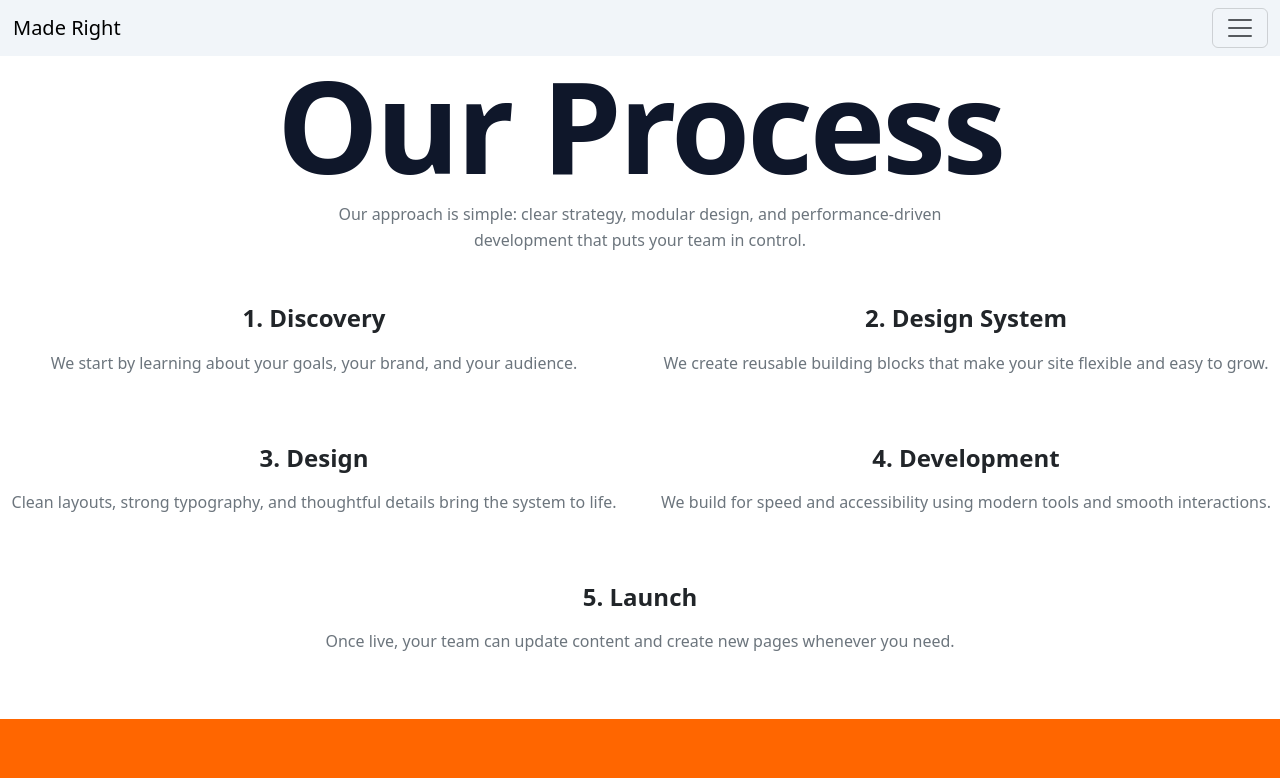
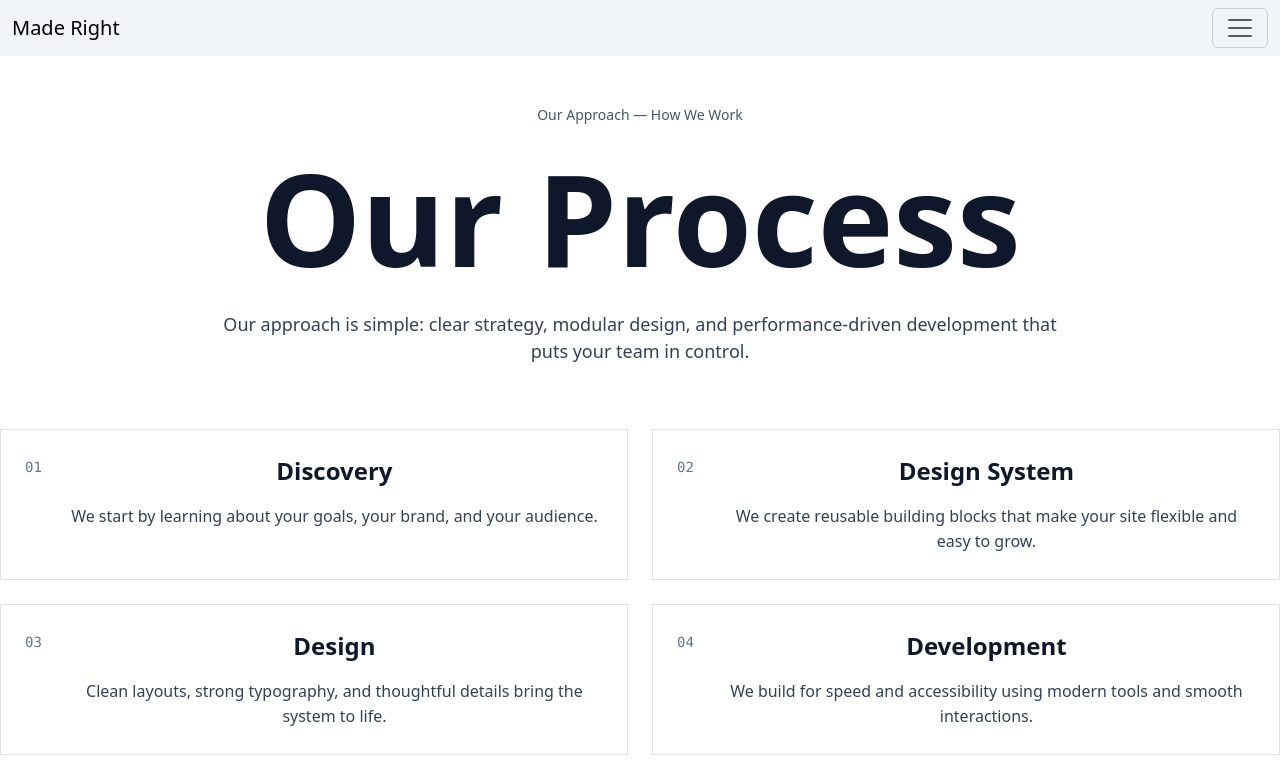
Before and after one commit to alexgoodestudio/maderight.studio, a React (Create React App) app: page /process in a window 1280 px wide. Shown: the top 778 px of the page. Built offline with nearby package versions, Linux system fonts and the light colour scheme.

Commit message:
process page /nav bar styling

```diff
--- a/src/App.js
+++ b/src/App.js
@@ -1,12 +1,16 @@
 import './App.css';
 import Layout from "./Layout";
+import Banner from "./Components/Banner";
+import Footer from "./Components/Footer";
 
 function App() {
   return (
-    <div className="App bg-white" >
-      <header className="App-header">
+    <div className="App" >
+
         <Layout />
-      </header>
+        <Banner/>
+        <Footer/>
+
     </div>
   );
 }
--- a/src/Components/Banner.js
+++ b/src/Components/Banner.js
@@ -24,7 +24,7 @@ function Banner() {
   });
 
   return (
-    <div className="banner-container bg-orange">
+    <div className="banner-container bg-green-900">
       <span ref={textRef} className="banner-text text-white">
          How can we help you make an impact? Lets talk about it.
       </span>
--- a/src/Components/Footer.js
+++ b/src/Components/Footer.js
@@ -4,7 +4,7 @@ function Footer() {
   return (
     <footer className="text-sm bg-slate-100 text-slate-800 py-4 px-5 ">
       <div className="max-w-6xl mx-auto text-center">
-        © {year} • Made Right Studios
+        © <span className="font-mono">{year}</span> • Made Right Studios
       </div>
     </footer>
   );
--- a/src/Components/Nav.js
+++ b/src/Components/Nav.js
@@ -1,6 +1,7 @@
 import React, { useState, useRef, useEffect } from "react";
 import { gsap } from "gsap";
 import "bootstrap/dist/css/bootstrap.min.css";
+import { Link } from "react-router-dom";
 
 function Nav() {
   const [isOpen, setIsOpen] = useState(false);
@@ -28,7 +29,9 @@ function Nav() {
     <nav className="navbar navbar-light bg-slate-100 text-slate-800 flex flex-col text-start">
       {/* Always fixed header row */}
       <div className="container-fluid d-flex justify-content-between align-items-center">
-        <button className="navbar-brand btn btn-link p-0">Made Right</button>
+        <Link to="/" className="navbar-brand text-decoration-none text-slate-800">
+          Made Right
+        </Link>
         <button
           className="navbar-toggler d-block"
           type="button"
@@ -37,7 +40,6 @@ function Nav() {
           <span className="navbar-toggler-icon"></span>
         </button>
       </div>
-
       {/* Collapsible content */}
       <div
         className={`w-100 px-3 mt-2 ${isOpen ? "d-block" : "d-none"}`}
--- a/src/Components/Opener.js
+++ b/src/Components/Opener.js
@@ -25,7 +25,7 @@ function Opener() {
   }, []);
 
   return (
-    <div className="vh-100 bg-orange d-flex justify-content-center align-items-center">
+    <div className="vh-100 bg-green-900 d-flex justify-content-center align-items-center">
       <section className="text-center text-dark">
         <h1
           className="text-opener eighties text-white d-flex justify-content-center"
@@ -49,8 +49,8 @@ function Opener() {
             </span>
           </span>
         </h1>
-        <h4 className="text-xl text-white mb-5">
-          A Creative Web Design and Technology Studio.
+        <h4 className="text-3xl light text-white mb-5">
+          An independent creative web design and technology studio.
         </h4>
       </section>
     </div>
--- a/src/Components/OurProcess.js
+++ b/src/Components/OurProcess.js
@@ -1,67 +1,155 @@
+import React, { useRef } from 'react';
+import { gsap } from 'gsap';
+import { useGSAP } from '@gsap/react';
 import Footer from "./Footer";
 import Banner from "./Banner";
 import Nav from "./Nav";
 
 function OurProcess() {
+  const containerRef = useRef();
+  const headingRef = useRef();
+  const subtitleRef = useRef();
+  const metadataRef = useRef();
+  const stepRefs = useRef([]);
+
+  useGSAP(() => {
+    const steps = stepRefs.current.filter(Boolean);
+
+    gsap.fromTo([headingRef.current, subtitleRef.current, metadataRef.current],
+      { opacity: 0, y: 20 },
+      {
+        opacity: 1,
+        y: 0,
+        duration: 0.8,
+        stagger: 0.1,
+        ease: "power2.out"
+      }
+    );
+
+    gsap.fromTo(steps,
+      { opacity: 0, y: 15 },
+      {
+        opacity: 1,
+        y: 0,
+        duration: 0.6,
+        stagger: 0.08,
+        ease: "power2.out",
+        delay: 0.3
+      }
+    );
+
+    steps.forEach((step) => {
+      if (!step) return;
+
+      const stepNumber = step.querySelector('.step-number');
+      const stepContent = step.querySelector('.step-content');
+
+      step.addEventListener('mouseenter', () => {
+        gsap.to(step, { y: -4, duration: 0.3, ease: "power2.out" });
+        gsap.to(stepNumber, { color: '#0f172a', duration: 0.3, ease: "power2.out" });
+        gsap.to(stepContent, { x: 8, duration: 0.3, ease: "power2.out" });
+      });
+
+      step.addEventListener('mouseleave', () => {
+        gsap.to(step, { y: 0, duration: 0.3, ease: "power2.out" });
+        gsap.to(stepNumber, { color: '#64748b', duration: 0.3, ease: "power2.out" });
+        gsap.to(stepContent, { x: 0, duration: 0.3, ease: "power2.out" });
+      });
+    });
+
+  }, { scope: containerRef });
+
+  const processSteps = [
+    {
+      number: "01",
+      title: "Discovery",
+      description: "We start by learning about your goals, your brand, and your audience."
+    },
+    {
+      number: "02",
+      title: "Design System",
+      description: "We create reusable building blocks that make your site flexible and easy to grow."
+    },
+    {
+      number: "03",
+      title: "Design",
+      description: "Clean layouts, strong typography, and thoughtful details bring the system to life."
+    },
+    {
+      number: "04",
+      title: "Development",
+      description: "We build for speed and accessibility using modern tools and smooth interactions."
+    },
+    {
+      number: "05",
+      title: "Launch",
+      description: "Once live, your team can update content and create new pages whenever you need."
+    }
+  ];
+
   return (
-    <section className=" text-dark">
+    <section className="bg-white text-slate-900" ref={containerRef}>
       <Nav />
-      <div className="mb-5">
-        <div className="text-center mb-5">
-          <h2 className="heading-primary text-11xl">Our Process</h2>
-          <p className="body-primary max-w-2xl mx-auto mb-5">
+
+      <div className="py-5">
+        <div className="">
+          <div className="row ">
+            <div className="col-12 ">
+
+              <div className="row mb-5 ">
+                <div className="col-12 col-lg-8 mx-auto text-center">
+                  <div ref={metadataRef} className="text-sm text-slate-600 mb-4">
+                    Our Approach — How We Work
+                  </div>
+                  <h1 ref={headingRef} className="text-11xl font-bold mb-4">
+                    Our Process
+                  </h1>
+                  <p ref={subtitleRef} className="text-lg text-slate-700">
                     Our approach is simple: clear strategy, modular design, and
                     performance-driven development that puts your team in control.
                   </p>
                 </div>
-
-        <div className="row">
-          <div className="col-md-6 mb-5">
-            <h3 className="text-2xl font-semibold mb-3">1. Discovery</h3>
-            <p className="body-primary">
-              We start by learning about your goals, your brand, and your
-              audience.
-            </p>
               </div>
 
-          <div className="col-md-6 mb-5">
-            <h3 className="text-2xl font-semibold mb-3">2. Design System</h3>
-            <p className="body-primary">
-              We create reusable building blocks that make your site flexible
-              and easy to grow.
-            </p>
+              <div className="row ">
+                {processSteps.map((step, index) => (
+                  <div
+                    key={index}
+                    className={`${index === 4 ? 'col-12' : 'col-md-6'} mb-4`}
+                  >
+                    <div
+                      ref={el => stepRefs.current[index] = el}
+                      className="border border-slate-300 p-4 bg-white h-100"
+                      style={{ cursor: 'pointer' }}
+                    >
+                      <div className="d-flex align-items-start">
+                        <div className="me-4">
+                          <span className="step-number font-monospace text-sm text-slate-500 fw-medium">
+                            {step.number}
+                          </span>
                         </div>
-
-          <div className="col-md-6 mb-5">
-            <h3 className="text-2xl font-semibold mb-3">3. Design</h3>
-            <p className="body-primary">
-              Clean layouts, strong typography, and thoughtful details bring the
-              system to life.
-            </p>
-          </div>
-
-          <div className="col-md-6 mb-5">
-            <h3 className="text-2xl font-semibold mb-3">4. Development</h3>
-            <p className="body-primary">
-              We build for speed and accessibility using modern tools and smooth
-              interactions.
-            </p>
-          </div>
-
-          <div className="col-md-12">
-            <h3 className="text-2xl font-semibold mb-3">5. Launch</h3>
-            <p className="body-primary">
-              Once live, your team can update content and create new pages
-              whenever you need.
+                        <div className="step-content flex-1">
+                          <h3 className="text-2xl fw-semibold mb-3">
+                            {step.title}
+                          </h3>
+                          <p className="text-base text-slate-700 mb-0">
+                            {step.description}
                           </p>
                         </div>
                       </div>
                     </div>
-      <div className="mt-5">
-      <Banner/>
                   </div>
-      <Footer />
+                ))}
+              </div>
+
+            </div>
+          </div>
+        </div>
+      </div>
+
+
     </section>
   );
 }
+
 export default OurProcess;
--- a/src/Components/ScrollMission.js
+++ b/src/Components/ScrollMission.js
@@ -33,7 +33,7 @@ const text = `At Made Right, we bring creativity + technology together to develo
     <div className="bg-white  ">
 <p
   ref={container}
-  className="story text-5xl leading-relaxed text-slate-500 mission-body"
+  className="story text-3xl leading-relaxed text-slate-500 mission-body"
 >
   {text.split(" ").map((word, i) => {
     // Split word into letters and punctuation
@@ -44,14 +44,14 @@ const text = `At Made Right, we bring creativity + technology together to develo
     // Determine color for specific words
     let colorClass = "";
 
-    if (letters === "creativity") colorClass = "text-indigo-500";
-    else if (letters === "technology") colorClass = "text-lime-600";
+    if (letters === "creativity") colorClass = "text-blue-400";
+    else if (letters === "technology") colorClass = "text-blue-800";
     else if (letters === "Made") colorClass = "";
     else if (letters === "Right") colorClass = "";
 
 
     return (
-      <span key={i} className="inline-block mr-2 ">
+      <span key={i} className="inline-block light mr-2 ">
         <span className={`word ${colorClass}`}>
           {letters}
         </span>
--- a/src/Components/Services.js
+++ b/src/Components/Services.js
@@ -3,7 +3,6 @@ import { gsap } from 'gsap';
 import { useGSAP } from '@gsap/react';
 import Typewriter from './TypeWriter';
 import { Link } from "react-router-dom";
-
 
 function Services() {
   const containerRef = useRef();
@@ -14,12 +13,9 @@ function Services() {
   useGSAP(() => {
     const modules = moduleRefs.current.filter(Boolean);
 
-    // Self Aware entrance animation - staggered with subtle timing
+    // Staggered entrance with 0.1s delays
     gsap.fromTo([headingRef.current, metadataRef.current],
-      {
-        opacity: 0,
-        y: 20
-      },
+      { opacity: 0, y: 20 },
       {
         opacity: 1,
         y: 0,
@@ -30,10 +26,7 @@ function Services() {
     );
 
     gsap.fromTo(modules,
-      {
-        opacity: 0,
-        y: 15
-      },
+      { opacity: 0, y: 15 },
       {
         opacity: 1,
         y: 0,
@@ -44,47 +37,23 @@ function Services() {
       }
     );
 
-    // Self Aware hover interactions - subtle and purposeful
-    modules.forEach((module, index) => {
+    // Gentle hover interactions
+    modules.forEach((module) => {
       if (!module) return;
 
       const serviceNumber = module.querySelector('.service-number');
       const serviceContent = module.querySelector('.service-content');
 
       module.addEventListener('mouseenter', () => {
-        gsap.to(module, {
-          y: -4,
-          duration: 0.3,
-          ease: "power2.out"
-        });
-        gsap.to(serviceNumber, {
-          color: '#000',
-          duration: 0.3,
-          ease: "power2.out"
-        });
-        gsap.to(serviceContent, {
-          x: 8,
-          duration: 0.3,
-          ease: "power2.out"
-        });
+        gsap.to(module, { y: -4, duration: 0.3, ease: "power2.out" });
+        gsap.to(serviceNumber, { color: '#0f172a', duration: 0.3, ease: "power2.out" });
+        gsap.to(serviceContent, { x: 8, duration: 0.3, ease: "power2.out" });
       });
 
       module.addEventListener('mouseleave', () => {
-        gsap.to(module, {
-          y: 0,
-          duration: 0.3,
-          ease: "power2.out"
-        });
-        gsap.to(serviceNumber, {
-          color: '#6c757d',
-          duration: 0.3,
-          ease: "power2.out"
-        });
-        gsap.to(serviceContent, {
-          x: 0,
-          duration: 0.3,
-          ease: "power2.out"
-        });
+        gsap.to(module, { y: 0, duration: 0.3, ease: "power2.out" });
+        gsap.to(serviceNumber, { color: '#64748b', duration: 0.3, ease: "power2.out" });
+        gsap.to(serviceContent, { x: 0, duration: 0.3, ease: "power2.out" });
       });
     });
 
@@ -134,49 +103,39 @@ function Services() {
   ];
 
   return (
-    <div className="bg-white text-black content-module" ref={containerRef}>
+    <div className="bg-white text-slate-900 content-module" ref={containerRef}>
       <div className="container-fluid">
         <div className="row">
-          <div className="col-12 px-4">
+          <div className="col-12 px-4 px-md-5">
 
-            {/* Module Header - Self Aware Typography */}
             <div className="row mb-5">
               <div className="col-12 col-lg-8">
-                <h2
-                  ref={headingRef}
-                  className="text-6xl font-bold mb-3 heading-primary"
-                >
+                <h2 ref={headingRef} className="text-6xl font-bold mb-3">
                   What We Do.
                 </h2>
-                <div
-                  ref={metadataRef}
-                  className="metadata text-sm text-slate-600 mb-4"
-                >
+                <div ref={metadataRef} className="text-sm text-slate-600 mb-4">
                   Our Capabilities — Updated 2025
                 </div>
               </div>
             </div>
 
-            {/* Featured Module - Typewriter */}
             <div className="row mb-5">
               <div className="col-12 col-lg-10">
-                <div className="typewriter-module border border-slate-900 p-4 bg-slate-50">
+                <div className="border border-slate-900 p-4 bg-slate-50">
                   <Typewriter />
                 </div>
               </div>
             </div>
 
-            {/* Services Grid - Asymmetrical Self Aware Layout */}
             <div className="row g-0">
 
-              {/* Main Services Grid */}
               <div className="col-12 col-lg-8">
-                <div className="services-grid border-top border-start border-slate-900">
+                <div className="border-top border-start border-slate-900">
                   {services.map((service, index) => (
                     <div
                       key={index}
                       ref={el => moduleRefs.current[index] = el}
-                      className="service-module border-bottom border-end border-slate-900 p-4 cursor-pointer bg-white"
+                      className="border-bottom border-end border-slate-900 p-4 cursor-pointer bg-white"
                     >
                       <div className="row align-items-center">
                         <div className="col-2 col-md-1">
@@ -186,10 +145,10 @@ function Services() {
                         </div>
                         <div className="col-10 col-md-11">
                           <div className="service-content">
-                            <h3 className="text-xl font-medium mb-1 heading-secondary">
+                            <h3 className="text-xl font-medium mb-1">
                               {service.title}
                             </h3>
-                            <p className="text-sm text-slate-600 mb-1 body-secondary">
+                            <p className="text-sm text-slate-600 mb-1">
                               {service.description}
                             </p>
                             <p className="text-xs text-slate-500 font-medium">
@@ -203,26 +162,25 @@ function Services() {
                 </div>
               </div>
 
-              {/* Sidebar - Process Note */}
               <div className="col-12 col-lg-4">
-                <div className="process-module p-4 bg-slate-900 text-white h-100 d-flex flex-column justify-content-center">
-                  <div className="metadata text-xs text-slate-400 mb-3">
+                <div className="p-4 bg-slate-900 text-white h-100 d-flex flex-column justify-content-center">
+                  <div className="text-xs text-slate-400 mb-3">
                     Our Approach
                   </div>
-                  <h3 className="text-2xl font-medium mb-3 heading-secondary">
+                  <h3 className="text-2xl font-medium mb-3">
                     Modular by Design
                   </h3>
-                  <p className="text-sm text-slate-300 mb-4 body-secondary">
+                  <p className="text-sm text-slate-300 mb-4">
                     Every project begins with understanding your goals. We build scalable,
                     component-based systems that evolve with your business.
                   </p>
                   <div className="mt-auto pt-4">
-                  <Link
-                    to="/process"
-                    className="btn-link text-white text-sm font-medium hover-underline"
-                  >
-                    View Our Process →
-                  </Link>
+                    <Link
+                      to="/process"
+                      className="text-white text-sm font-medium"
+                    >
+                      View Our Process →
+                    </Link>
                   </div>
                 </div>
               </div>
--- a/src/Components/Storage.js
+++ b/src/Components/Storage.js
@@ -1,8 +1,6 @@
 import Opener from "./Opener";
 import ScrollMission from "./ScrollMission";
-import Banner from "./Banner";
 import Featured from "./Featured";
-import Footer from "./Footer";
 import Services from "./Services"
 import Nav from "./Nav";
 // import LineMission from "./LineMission";
@@ -22,8 +20,7 @@ function Storage(){
                 {/* <LineMission/> */}
                 {/* <Random/> */}
                 <Contact/>
-                <Banner/>
-                <Footer/>
+
             </section>
 
         </div>
--- a/src/Components/Style.css
+++ b/src/Components/Style.css
@@ -217,6 +217,21 @@
   letter-spacing: -0.025em;
   line-height: 1.1;
 }
+
+.light {
+  font-weight: 300;
+  line-height: 1.68;
+  letter-spacing: 0.01em;
+  color: #6c757d;
+  max-width: 65ch;
+
+  text-rendering: optimizeLegibility;
+  -webkit-font-smoothing: antialiased;
+  -moz-osx-font-smoothing: grayscale;
+  hyphens: auto;
+  word-break: break-word;
+}
+
 
 .heading-secondary {
   font-weight: 500;
```
Lines whose indentation alone changed are shown as unchanged.
